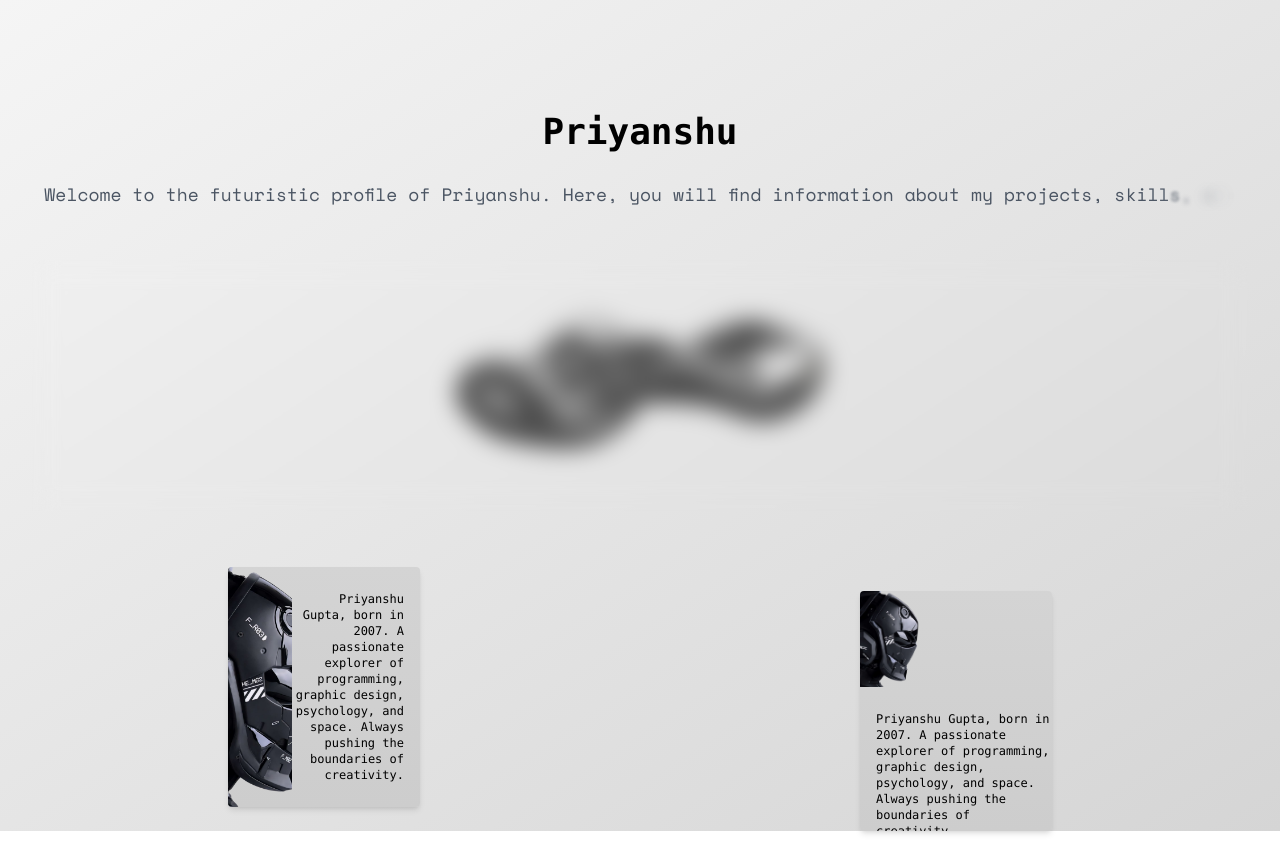
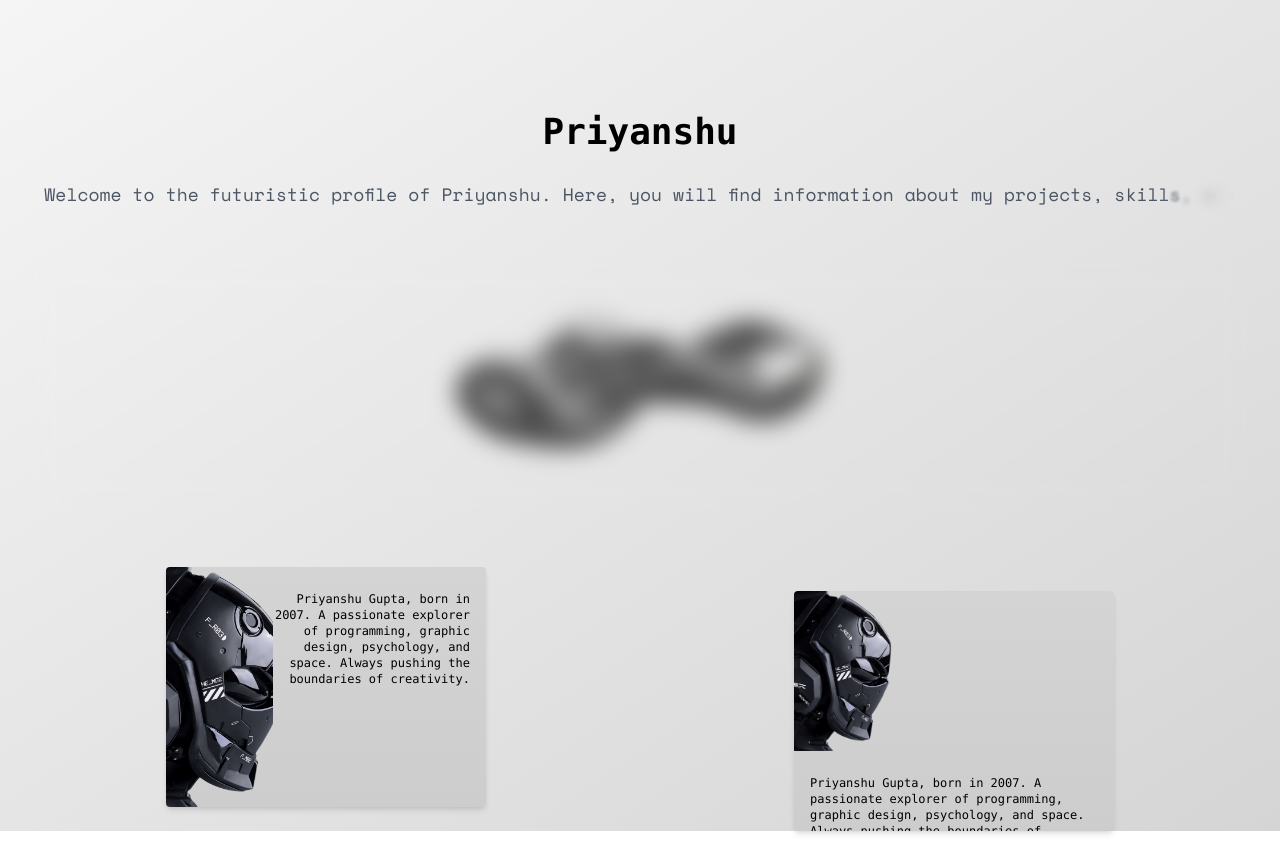
Before and after one commit to Priyansxu/Website, a Next.js app: page / in a window 1280 px wide. Built offline with nearby package versions, Linux system fonts and the light colour scheme.

Commit message:
Update index.js

```diff
--- a/pages/index.js
+++ b/pages/index.js
@@ -63,8 +63,8 @@ export default function Page() {
             />
           </div>
         </section>
-     <section className="flex flex-col md:flex-row my-6 mx-4 md:mx-15 gap-4">
-  <div className="max-w-md mx-auto sm:max-w-lg md:max-w-lg lg:max-w-xl xl:max-w-2xl flex bg-gradient-to-b from-neutral-300 to-[#cdcdcd] border-black rounded shadow-md overflow-hidden w-48 h-60">
+     <section className="flex flex-col md:flex-row my-6 mx-4 md:mx-15 gap-2">
+  <div className="max-w-md mx-auto sm:max-w-lg md:max-w-lg lg:max-w-xl xl:max-w-2xl flex bg-gradient-to-b from-neutral-300 to-[#cdcdcd] border-black rounded shadow-md overflow-hidden w-80 h-60">
     <div className="flex-none w-1/3">
       <Image
         src={Helmet}
@@ -78,7 +78,7 @@ export default function Page() {
       </p>
     </div>
   </div>
-  <div className="max-w-md mx-auto sm:max-w-lg md:max-w-lg lg:max-w-xl xl:max-w-2xl mt-6 bg-gradient-to-b from-neutral-300 to-[#cdcdcd] border-black rounded shadow-md overflow-hidden w-48 h-60">
+  <div className="max-w-md mx-auto sm:max-w-lg md:max-w-lg lg:max-w-xl xl:max-w-2xl mt-6 bg-gradient-to-b from-neutral-300 to-[#cdcdcd] border-black rounded shadow-md overflow-hidden w-80 h-60">
     <div className="flex-none w-1/3">
       <Image
         src={Helmet}
```
